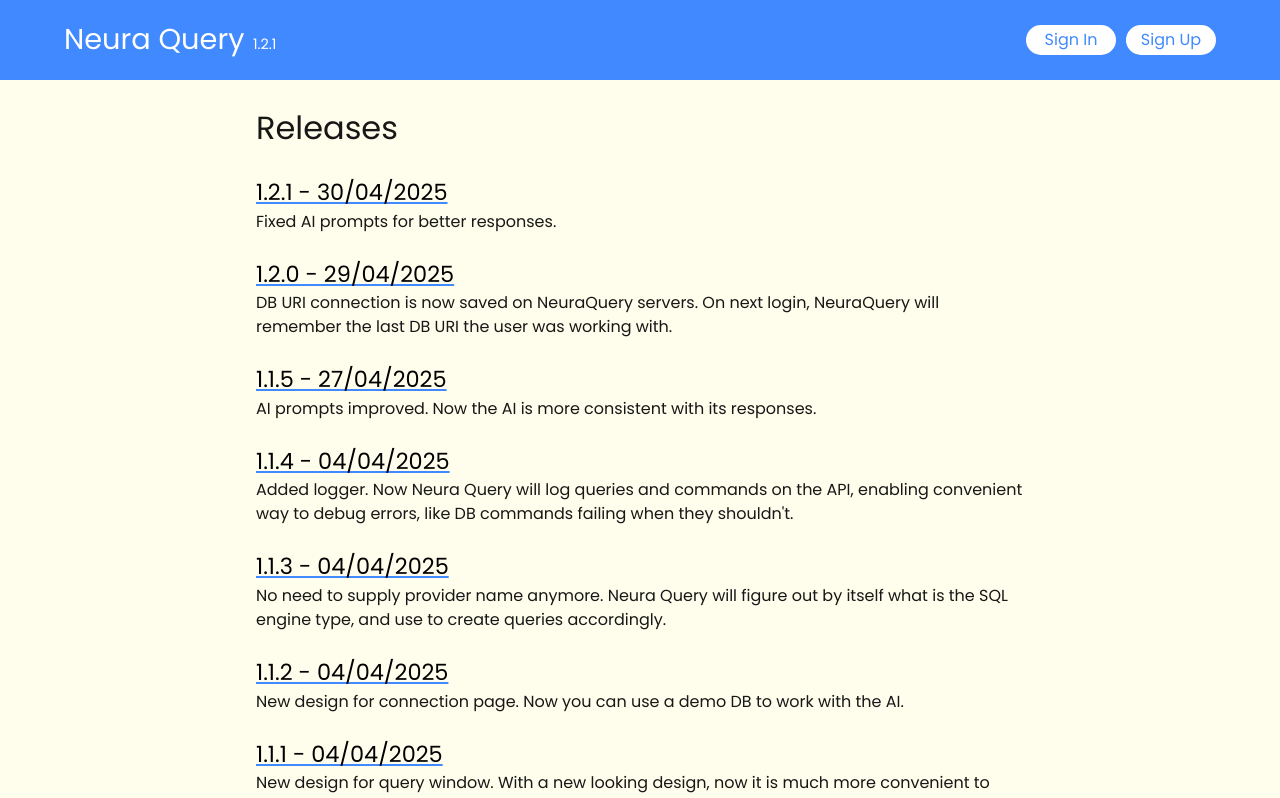
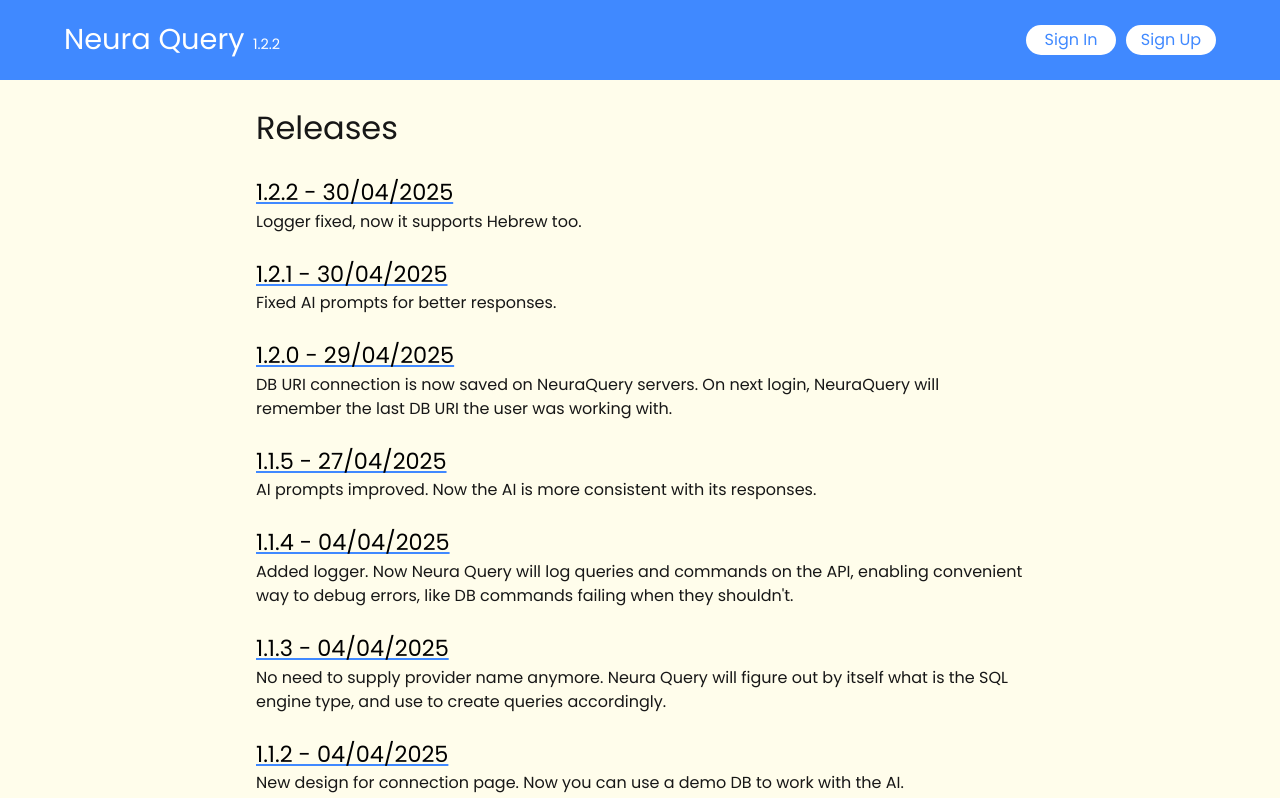
Before and after one commit to Rephael4321/neura-query, a Next.js app: page /releases in a window 1280 px wide. Shown: the top 798 px of the page. Built offline with nearby package versions, Linux system fonts and the light colour scheme; no server answers.

Commit message:
Added utf-8 encoding for logger to support Hebrew.

```diff
--- a/src/app/lib/client_utils.js
+++ b/src/app/lib/client_utils.js
@@ -1,3 +1,3 @@
 export function Version() {
-  return "1.2.1";
+  return "1.2.2";
 }
--- a/src/app/releases/page.jsx
+++ b/src/app/releases/page.jsx
@@ -4,6 +4,10 @@
   return (
     <div className="mx-[20%]">
       <h1 className="text-[2rem] my-[24px]">Releases</h1>
+      <Release
+        title="1.2.2 - 30/04/2025"
+        description="Logger fixed, now it supports Hebrew too."
+      ></Release>
       <Release
         title="1.2.1 - 30/04/2025"
         description="Fixed AI prompts for better responses."
```
